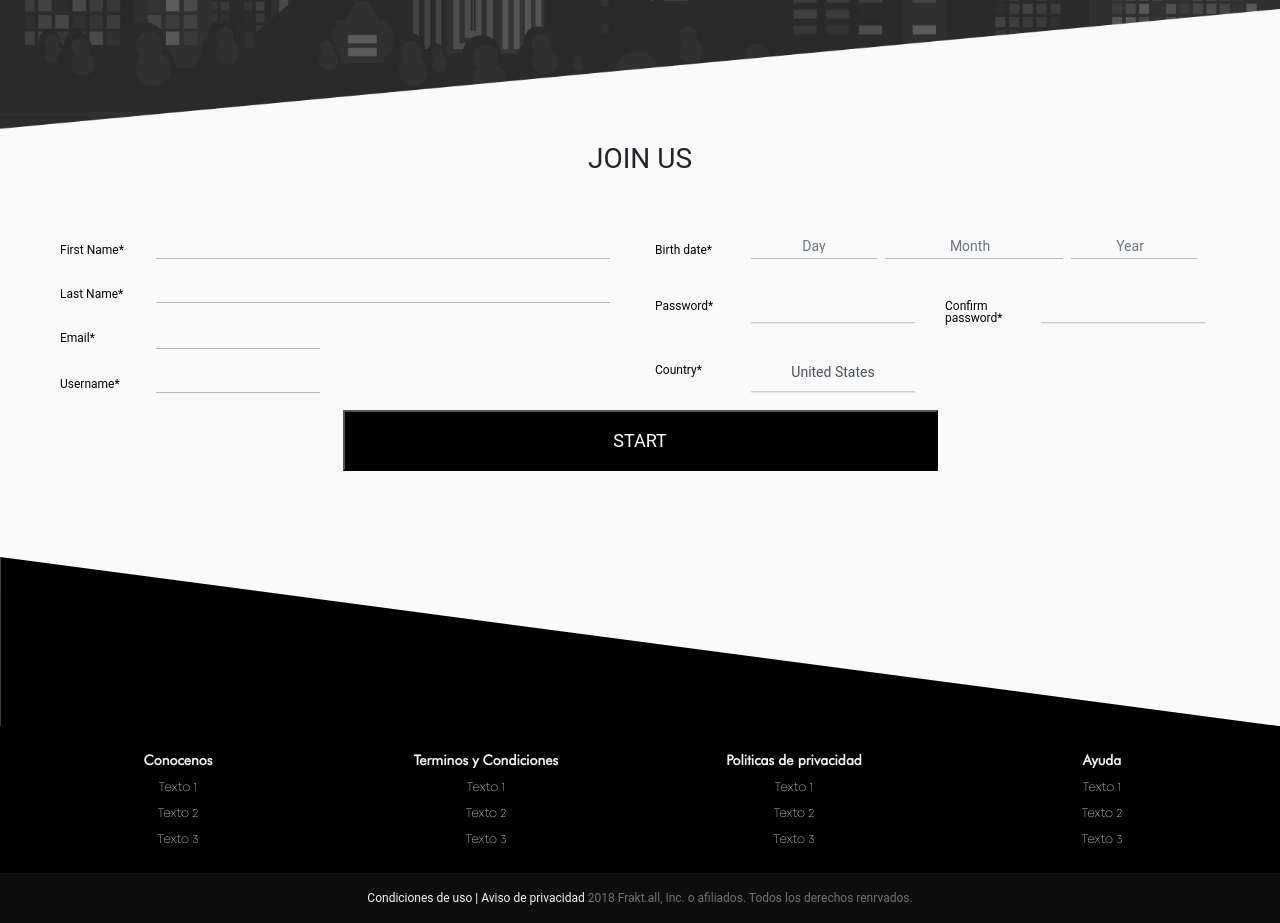
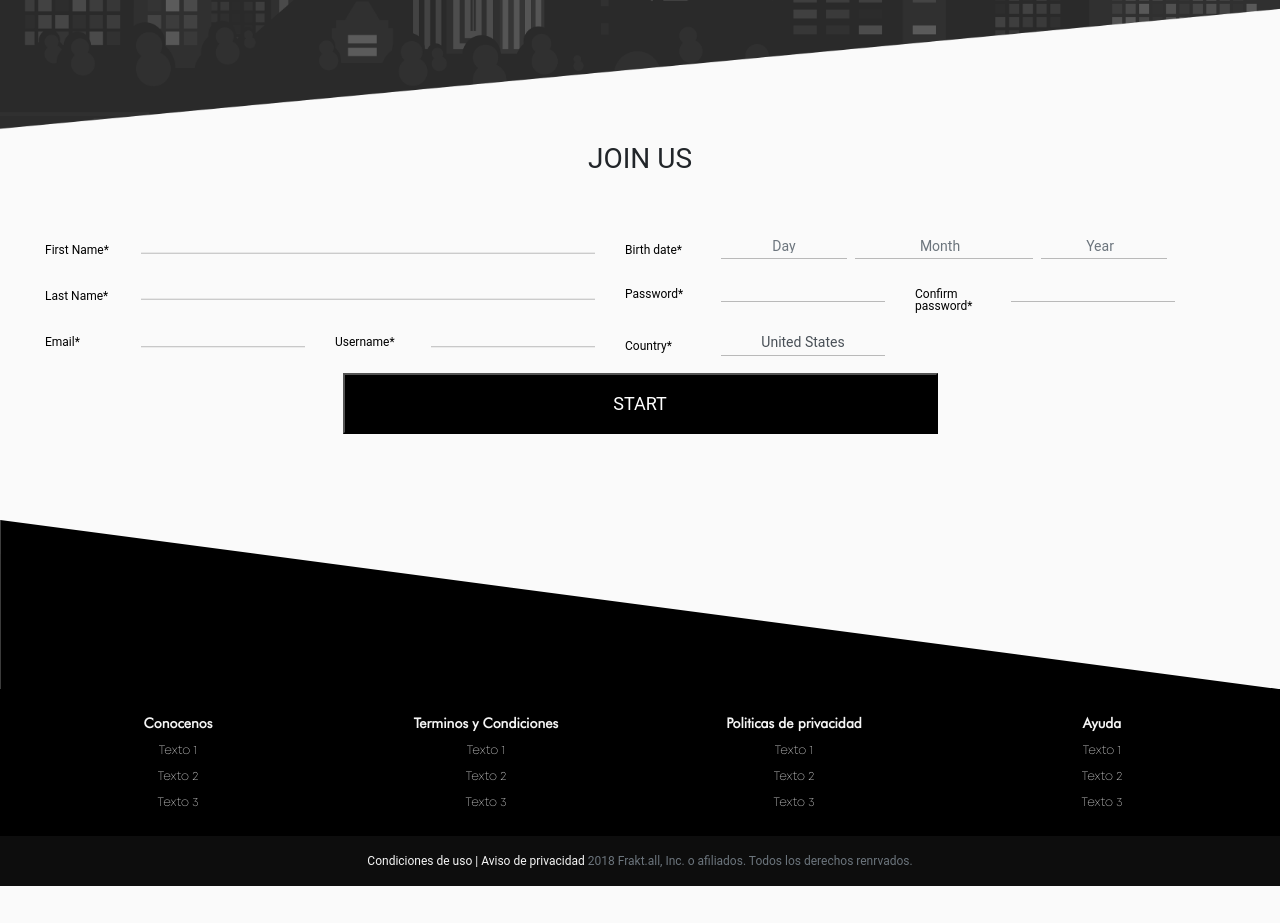
Before and after one commit to luissalmon/osopanda, a Django app: page / in a window 1280 px wide. Shown: the part 1494-2417 px from the top of the page. After the commit the page ends 2380 px from the top, so only its background shows below. Run offline with Django 3.2, Linux system fonts and the light colour scheme; some libraries are stand-ins or nearby versions.

Commit message:
Se arreglo el formulario responsivo

```diff
--- a/baraboo/bsite/templates/baraboo.html
+++ b/baraboo/bsite/templates/baraboo.html
@@ -157,8 +157,8 @@
           <form id="registerForm" action="/register/" class="row" method="POST">
            {% csrf_token %}
            <div class="col-12 text-center mb-5"><h3>JOIN US</h3></div>
-            <div class="col-6">
-              <div class="form-group col-12 d-flex align-items-start">
+            <div class="col-12 col-md-6 row ">
+              <div class="form-group col-12 col-sm-6 col-md-12 d-flex align-items-start">
                 <div class="mr-3 form-label pt-2">
                   <label class="pb-0 mb-0  form-text" for="firstName">First Name*</label>
                 </div>
@@ -170,7 +170,7 @@
               </div>
 
 
-              <div class="form-group col-12 d-flex align-items-start">
+              <div class="form-group col-12 col-sm-6 col-md-12 d-flex align-items-start">
                 <div class="mr-3 form-label pt-2">
                   <label class="pb-0 mb-0  form-text" for="lastName">Last Name*</label>
                 </div>
@@ -183,7 +183,7 @@
               </div>
 
 
-              <div class="form-group col-6 d-flex align-items-start">
+              <div class="form-group col-12 col-sm-6 d-flex align-items-start">
                 <div class="mr-3 form-label pt-2">
                   <label class="pb-0 mb-0 form-text" for="email">Email*</label>
                 </div>
@@ -194,7 +194,7 @@
                 </div>
               </div>
 
-              <div class="form-group col-6 d-flex align-items-start">
+              <div class="form-group col-12 col-sm-6 d-flex align-items-start">
                 <div class="mr-3 form-label pt-2">
                   <label class="pb-0 mb-0  form-text" for="userName">Username*</label>
                   </div>
@@ -207,7 +207,7 @@
               </div>
 
 
-              <div class="col-6 row">
+              <div class="col-12 col-md-6 row">
                 <div class="form-group col-12 d-flex align-items-start">
                   <div class="mr-3 form-label pt-2">
                     <label class="pb-0 mb-0 form-text">Birth date*</label>
@@ -226,7 +226,7 @@
                   </div>
                 </div>
 
-                <div class="form-group col-6 d-flex align-items-start">
+                <div class="form-group col-12 col-sm-6 d-flex align-items-start">
                   <div class="mr-3 form-label pt-2">
                     <label class="pb-0 mb-0  form-text" for="password">Password*</label>
                   </div>
@@ -238,7 +238,7 @@
                   </div>
                 </div>
 
-                <div class="form-group col-6 d-flex align-items-start">
+                <div class="form-group col-12 col-sm-6 d-flex align-items-start">
                   <div class="mr-3 form-label pt-2">
                     <label class="pb-0 mb-0  form-text" for="confirmPsw">Confirm password*</label>
                   </div>
@@ -248,7 +248,7 @@
                   </div>
                 </div>
 
-                <div class="form-group col-6 d-flex align-items-start">
+                <div class="form-group col-8 col-md-6 d-flex align-items-start">
                   <div class="mr-3 form-label pt-2">
                     <label class="pb-0 mb-0  form-text" for="country">Country*</label>
                   </div>
```
